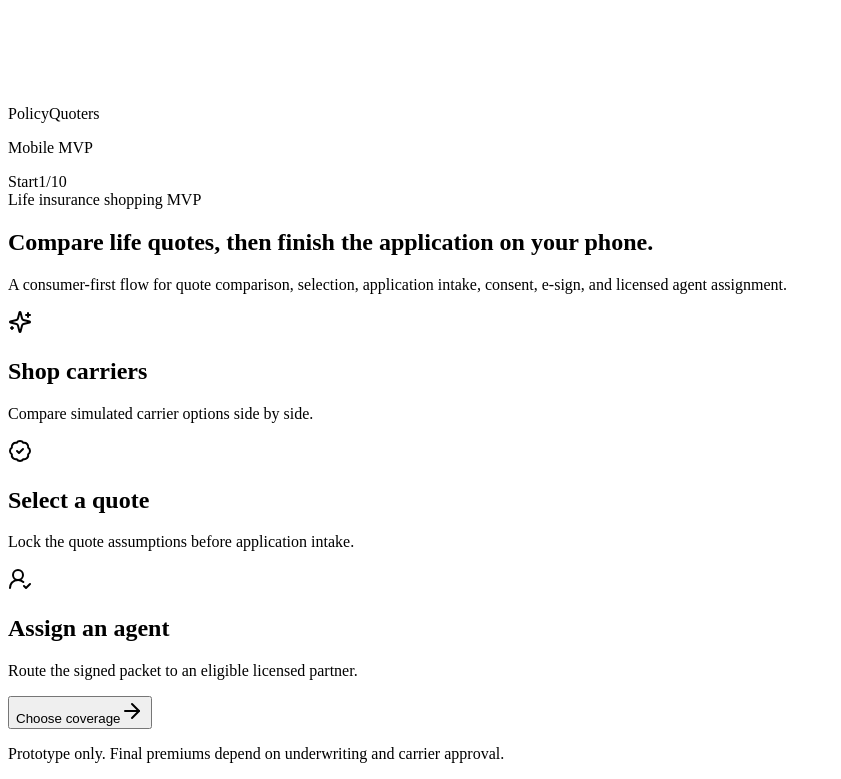
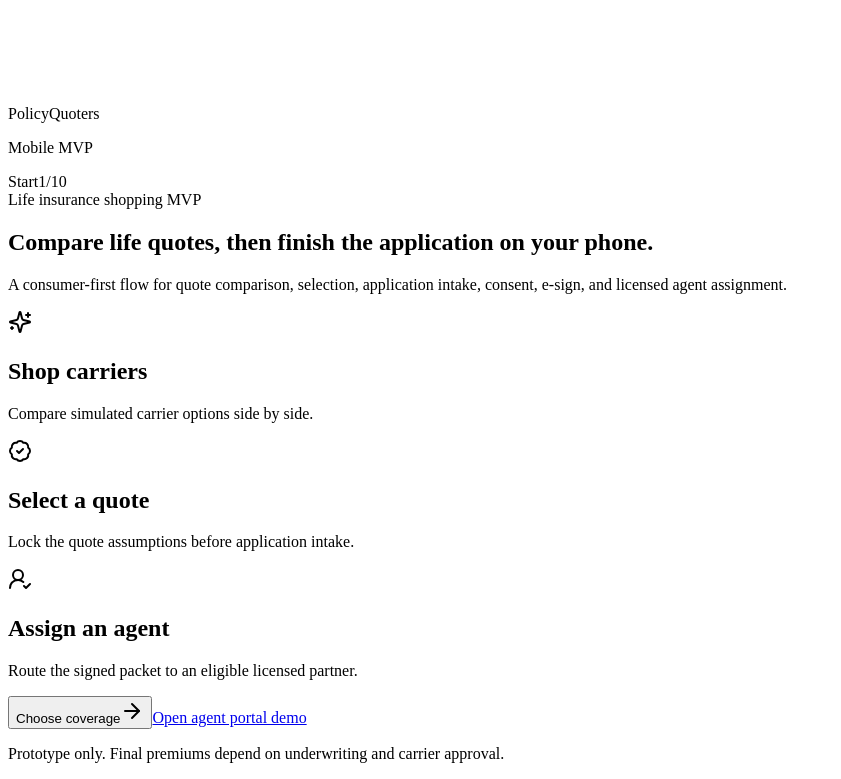
Before and after one commit to Thomarv99/PolicyQuoters, a React (Vite) app in the folder client/: page /#/ in a window 1280 px wide. Shown: the part 1195-1974 px from the top of the page, without its empty margins (0-841 px from the left). Built offline with nearby package versions, Linux system fonts and the light colour scheme; a web font is replaced by a local one.

Commit message:
Add visible agent portal shortcut

```diff
--- a/client/src/pages/mobile-mvp.tsx
+++ b/client/src/pages/mobile-mvp.tsx
@@ -227,6 +227,9 @@
         <Button className="h-12 w-full rounded-full" onClick={onStart} data-testid="button-start">
           Choose coverage
           <ArrowRight className="ml-2 h-4 w-4" />
+        </Button>
+        <Button asChild variant="ghost" className="mt-2 h-11 w-full rounded-full" data-testid="button-welcome-agent-portal">
+          <Link href="/agent">Open agent portal demo</Link>
         </Button>
         <p className="mt-3 text-center text-[11px] leading-4 text-muted-foreground">Prototype only. Final premiums depend on underwriting and carrier approval.</p>
       </div>
```
